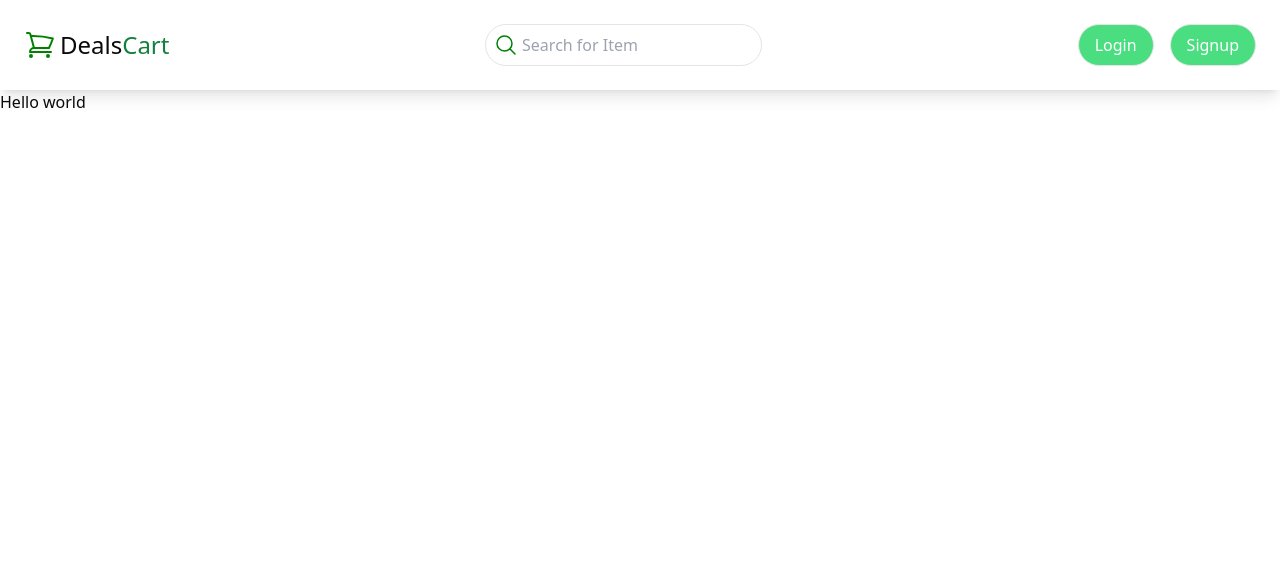
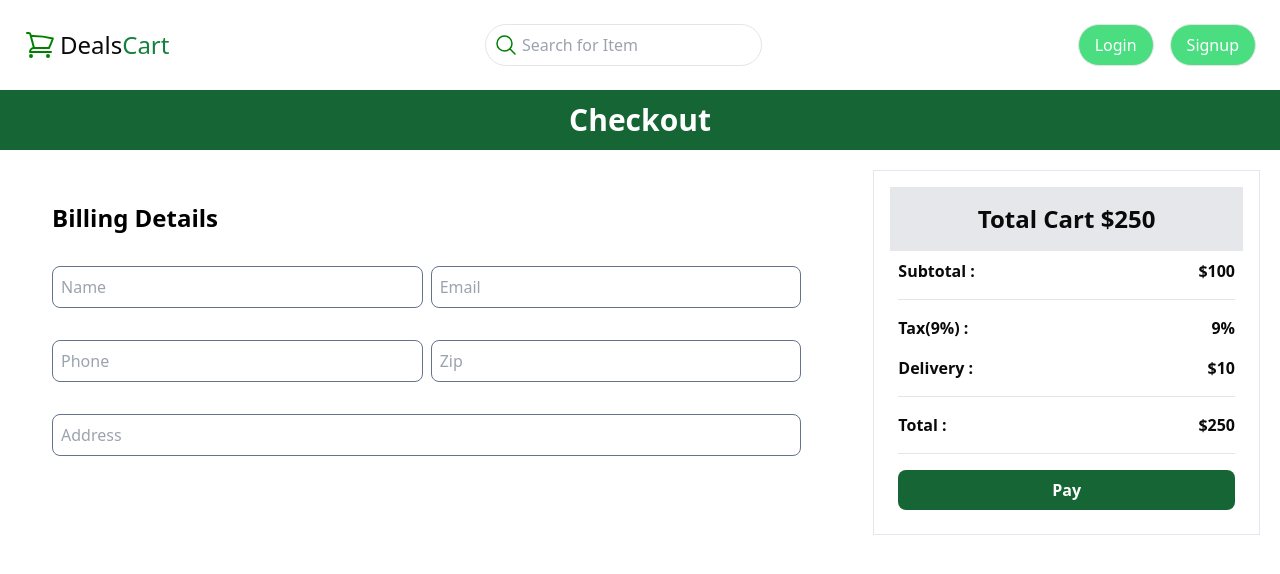
Before and after one commit to sid172014/Dealscart, a Next.js app in the folder frontend/: page /authentication/checkout in a window 1280 px wide. Shown: the top 574 px of the page. Built offline with nearby package versions, Linux system fonts and the light colour scheme.

Commit message:
Checkout

```diff
--- a/frontend/pages/authentication/checkout/index.js
+++ b/frontend/pages/authentication/checkout/index.js
@@ -5,7 +5,40 @@ const Checkout = () => {
   return (
     <>
         <Header></Header>
-        Hello world
+        <h1 className='p-3 bg-green-800 text-white text-center text-3xl font-extrabold'>Checkout</h1>
+        <div className='grid grid-cols-12'>
+            <div className='col-span-12 md:col-span-8'>
+                <div className="p-4 md:m-5 grid grid-cols-12">
+                    <h2 className='col-span-12 text-black font-extrabold text-2xl p-4 text-center md:text-left'>Billing Details</h2>
+                    <div className='col-span-12 flex p-4'>
+                        <input placeholder='Name' type='text' className='rounded-lg p-2 mr-2 w-full border border-slate-500'></input>
+                        <input placeholder='Email' type='email' className='rounded-lg p-2  w-full border border-slate-500'></input>
+                    </div>
+                    <div className='col-span-12 flex p-4'>
+                        <input placeholder='Phone' type='text' className='rounded-lg p-2 mr-2 w-full border border-slate-500'></input>
+                        <input placeholder='Zip' type='text' className='rounded-lg p-2  w-full border border-slate-500'></input>
+                    </div>
+                    <div className='col-span-12 flex p-4'>
+                        <input placeholder='Address' type='text' className='rounded-lg p-2 w-full border border-slate-500'></input>
+                    </div>
+                </div>
+            </div>
+            <div className='col-span-12 md:col-span-4'>
+                <div className='p-4 md:m-5 border border-slate-200'>
+                    <h1 className='bg-gray-200 font-extrabold p-4 text-center text-2xl'>Total Cart $250</h1>
+                    <div className='flex flex-col gap-4 p-2'>
+                        <div className='flex justify-between font-extrabold'>Subtotal : <span>$100</span></div>
+                        <hr></hr>
+                        <div className='flex justify-between font-semibold'>Tax(9%) : <span>9%</span></div>
+                        <div className='flex justify-between font-semibold'>Delivery : <span>$10</span></div>
+                        <hr></hr>
+                        <div className='flex justify-between font-extrabold'>Total : <span>$250</span></div>
+                        <hr></hr>
+                        <button className='bg-green-800 rounded-lg text-white font-bold p-2'>Pay</button>
+                    </div>
+                </div>
+            </div>
+        </div>
     </>
   )
 }
```
